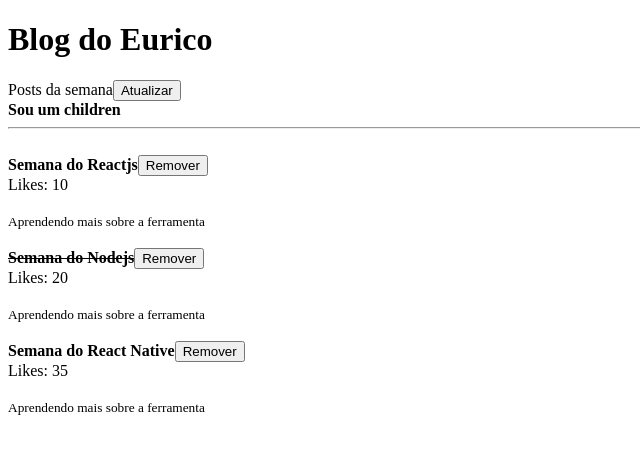
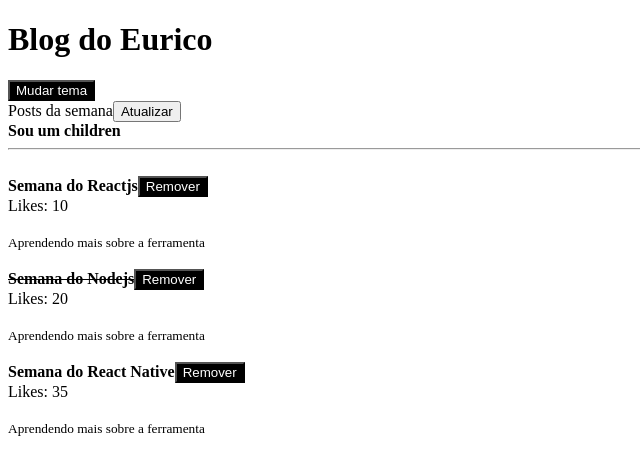
Before and after one commit to Eurico77/react-stack-sertup, a React app: page / in a window 1280 px wide. Shown: the top 474 px of the page, without its empty margins (0-640 px from the left). Built offline with nearby package versions, Linux system fonts and the light colour scheme.

Commit message:
remove contextAPI on components

```diff
--- a/src/App.js
+++ b/src/App.js
@@ -2,8 +2,7 @@
 
 import { Post } from './components/Post';
 import { Header } from './components/Header';
-
-export const ThemeContext = createContext('dark');
+import { ThemeProvider } from './components/contexts/ThemeContext';
 
 // Render -> mostrar o componente em tela
 export default function App() {
@@ -30,7 +29,6 @@
       read: false,
     },
   ]);
-  const [theme, setTheme] = useState('dark');
 
   // sempre que o estado for alterado, o componente sera renderizado novamente
   // sempre que depender do valor anterior do estado, usar a funcao de callback do useState
@@ -50,12 +48,8 @@
     setPosts((prevState) => prevState.filter((post) => post.id !== id));
   }
 
-  function handleToggleTheme() {
-    setTheme((prevState) => (prevState === 'dark' ? 'light' : 'dark'));
-  }
-
   return (
-    <ThemeContext.Provider value={theme}>
+    <ThemeProvider>
       <Header>
         <div>
           Posts da semana
@@ -77,6 +71,6 @@
           // poderia usar o spread operator para passar todos os valores de post de forma mais simples e dinâmica {...post}
         />
       ))}
-    </ThemeContext.Provider>
+    </ThemeProvider>
   );
 }
--- a/src/components/Button.js
+++ b/src/components/Button.js
@@ -1,11 +1,21 @@
 import React, { useContext } from 'react';
 import propTypes from 'prop-types';
-import { ThemeContext } from '../App';
+import { ThemeContext } from '../components/contexts/ThemeContext';
 
 export function Button({ onClick, children }) {
-  const theme = useContext(ThemeContext);
+  const { theme } = useContext(ThemeContext);
 
-  return <button onClick={onClick}>{children}</button>;
+  return (
+    <button
+      style={{
+        backgroundColor: theme === 'dark' ? '#000' : '#fff',
+        color: theme === 'dark' ? '#fff' : '#000',
+      }}
+      onClick={onClick}
+    >
+      {children}
+    </button>
+  );
 }
 
 Button.propTypes = {
--- a/src/components/Header.js
+++ b/src/components/Header.js
@@ -1,12 +1,18 @@
-import React from 'react';
+import React, { useContext } from 'react';
 import propTypes from 'prop-types';
 
-// as props so aceitam leitura, nao pode ser alterado
+import { Button } from './Button';
+import { ThemeContext } from '../components/contexts/ThemeContext';
+
+// as props so aceitam leitura, nao pode ser alterado diretamente
 export function Header({ title, children }) {
+  const { onToggleTheme } = useContext(ThemeContext);
+
   return (
     <>
       <header>
         <h1>{title}</h1>
+        <Button onClick={onToggleTheme}>Mudar tema</Button>
         {children}
       </header>
       <hr />
@@ -19,7 +25,6 @@
   title: propTypes.string.isRequired,
   children: propTypes.node,
 };
-
 Header.defaultProps = {
   title: 'Blog do Eurico',
 };
```
